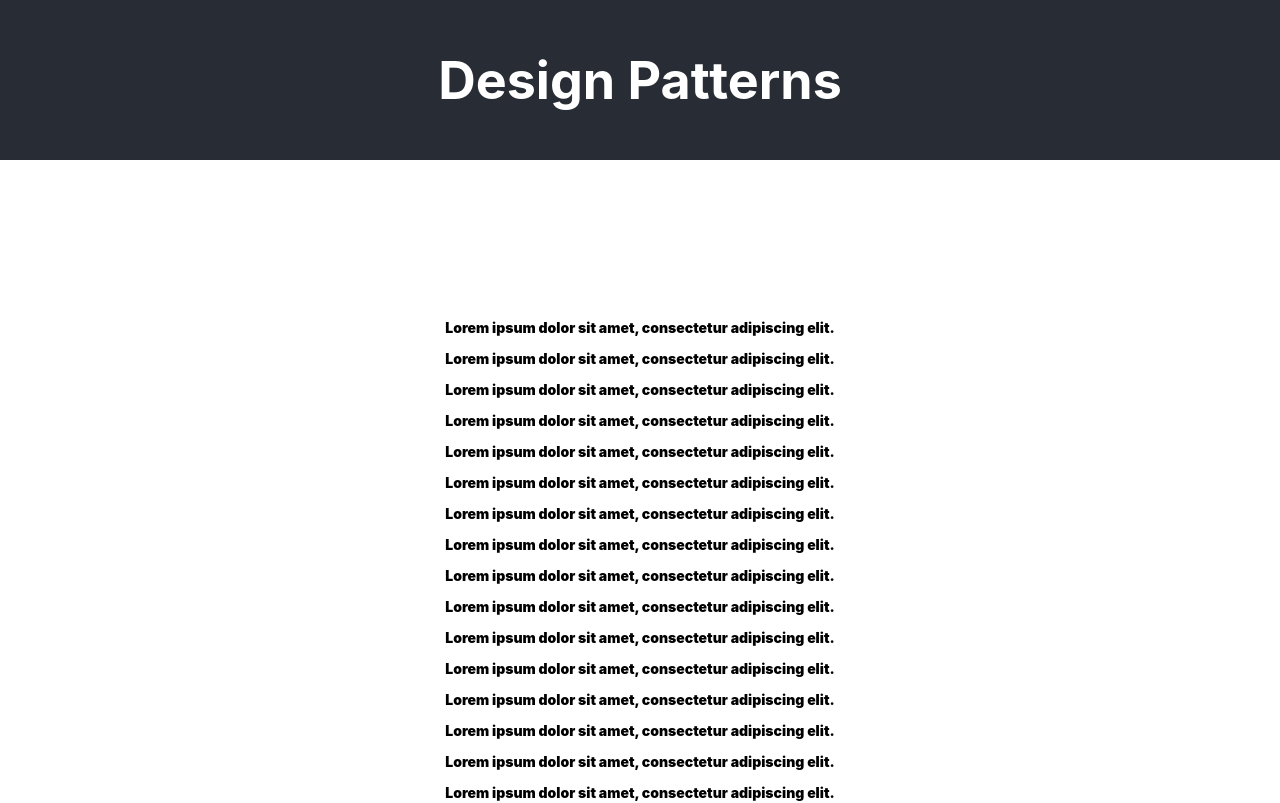
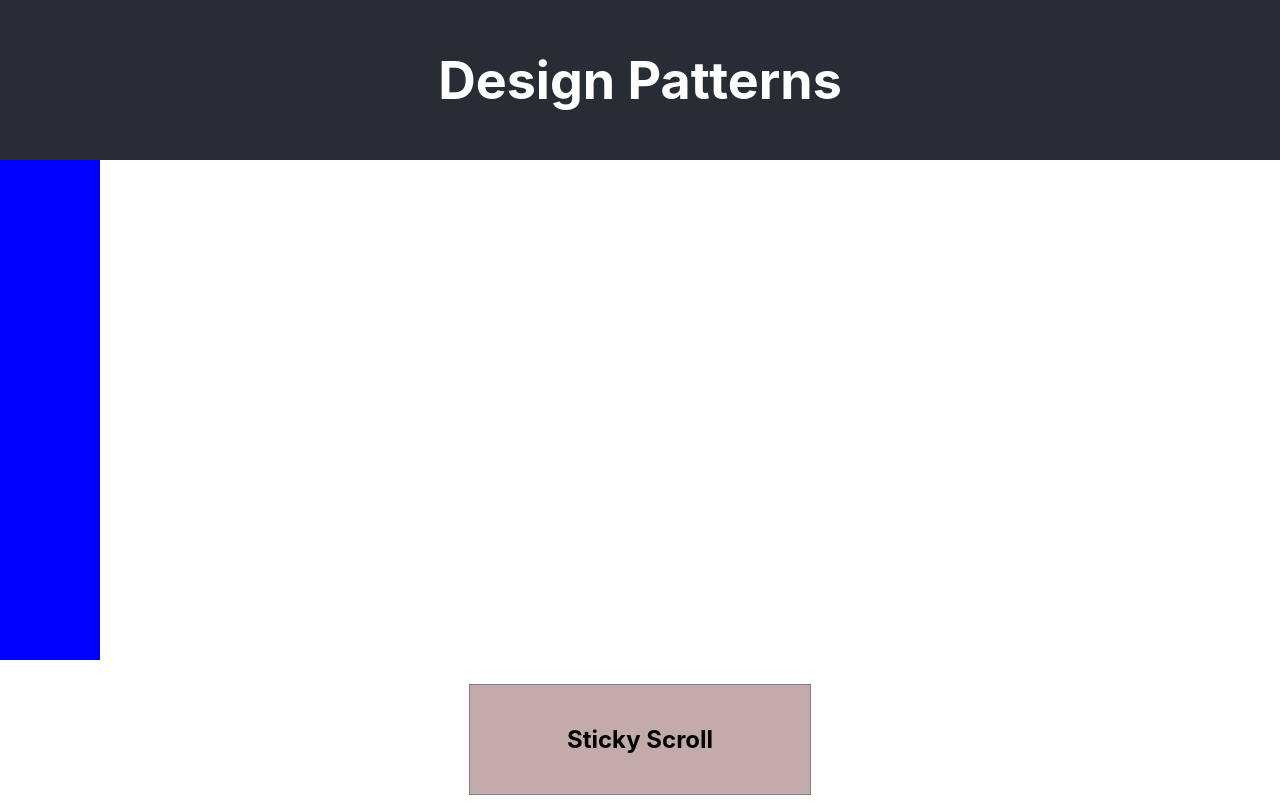
Before and after one commit to hygtfrde/design_patterns, a React (Create React App) app: page / in a window 1280 px wide. Shown: the top 803 px of the page. Built offline with nearby package versions, Linux system fonts and the light colour scheme; the HTML template or start-up script is replaced by a standard one.

Commit message:
sticky scroller version 2

```diff
--- a/src/App.tsx
+++ b/src/App.tsx
@@ -1,23 +1,52 @@
-import React from 'react';
+import React, {useRef, useEffect} from 'react';
 import './App.css';
 import Filler from './Design_Patterns/Constants/Filler';
 import Filler2 from './Design_Patterns/Constants/Filler2';
+import Filler3 from './Design_Patterns/Constants/Filler3';
 
-import Pattern from './Design_Patterns/Headers/StickyScroller/StickyScroller';
+import Pattern from './Design_Patterns/Headers/StickyScroller/StickyScroller2';
 
 function App() {
+  const elementsRef = useRef([] as any);
+
+  useEffect(() => {
+    const generateElements = () => {
+      const elements = [];
+      for (let i = 0; i < 1000; i++) {
+        elements.push(
+          <Filler3 />
+        );
+      }
+      elementsRef.current = elements;
+    };
+    generateElements();
+  }, []);
+
   return (
     <div className="App">
       <header className="App-header">
         <h1>Design Patterns</h1>
       </header>
 
+
+      <div className='filler-cont'>
+        {[...Array(5)].map((i) => {
+          return <Filler3 key={i}/>
+        })}
+      </div>
+
       <Pattern/>
-      {[...Array(1000)].map((i) => {
-        return <Filler2 key={i}/>
-      })}
+
+      <div className='filler-cont'>
+        {[...Array(20)].map((i) => {
+          return <Filler3 key={i}/>
+        })}
+      </div>
+
     </div>
   );
 }
 
+
+
 export default App;
--- /dev/null
+++ b/src/Design_Patterns/Constants/Filler3.tsx
@@ -0,0 +1,18 @@
+import React from "react";
+
+const Filler3 = () => {
+    const style = {
+        height: 100,
+        width: 100,
+        backgroundColor: 'blue',
+        fontWeight: 900,
+        fontSize: 36
+    }
+    return (
+        <div style={style}>
+
+        </div>
+    )
+}
+
+export default Filler3;
--- a/src/Design_Patterns/Headers/StickyScroller/StickyScroller.jsx
+++ b/src/Design_Patterns/Headers/StickyScroller/StickyScroller.jsx
@@ -1,7 +1,7 @@
 import React, { useState, useEffect, useRef } from 'react';
 import './StickyScroller.css';
 
-const StickyHeader = () => {
+const StickyScroller = () => {
   const stickyRef = useRef(null);
   const [isSticky, setIsSticky] = useState(false);
   const [reinsertPosition, setReinsertPosition] = useState(null);
@@ -56,4 +56,4 @@ const StickyHeader = () => {
   );
 };
 
-export default StickyHeader;
+export default StickyScroller;
--- /dev/null
+++ b/src/Design_Patterns/Headers/StickyScroller/StickyScroller2.css
@@ -0,0 +1,20 @@
+.sticky-container {
+    display: flex;
+    justify-content: center;
+    align-items: center;
+    margin: 24px 0;
+    height: 200vh; /* Adding some height to demonstrate scrolling */
+}
+
+.sticky-component {
+    width: 300px;
+    padding: 20px;
+    background-color: rgb(196, 171, 171);
+    border: 1px solid gray;
+    transition: top 0.3s ease-in-out;
+}
+
+.sticky {
+    position: fixed;
+    top: 0;
+}
--- /dev/null
+++ b/src/Design_Patterns/Headers/StickyScroller/StickyScroller2.tsx
@@ -0,0 +1,30 @@
+import React, { useState, useEffect } from 'react';
+import './StickyScroller.css';
+
+const StickyScroller2 = () => {
+  const [isSticky, setIsSticky] = useState(false);
+
+  const handleScroll = () => {
+    const maximumScrollPoint = (document.documentElement.scrollHeight - window.innerHeight) / 8;
+    setIsSticky(window.scrollY > maximumScrollPoint);
+  };
+
+  useEffect(() => {
+    const scrollListener = () => handleScroll();
+
+    window.addEventListener('scroll', scrollListener);
+    return () => {
+      window.removeEventListener('scroll', scrollListener);
+    };
+  }, []);
+
+  return (
+    <div className={`sticky-container ${isSticky ? 'sticky' : ''}`}>
+      <div className="sticky-component">
+        <h2>Sticky Scroll</h2>
+      </div>
+    </div>
+  );
+};
+
+export default StickyScroller2;
```
